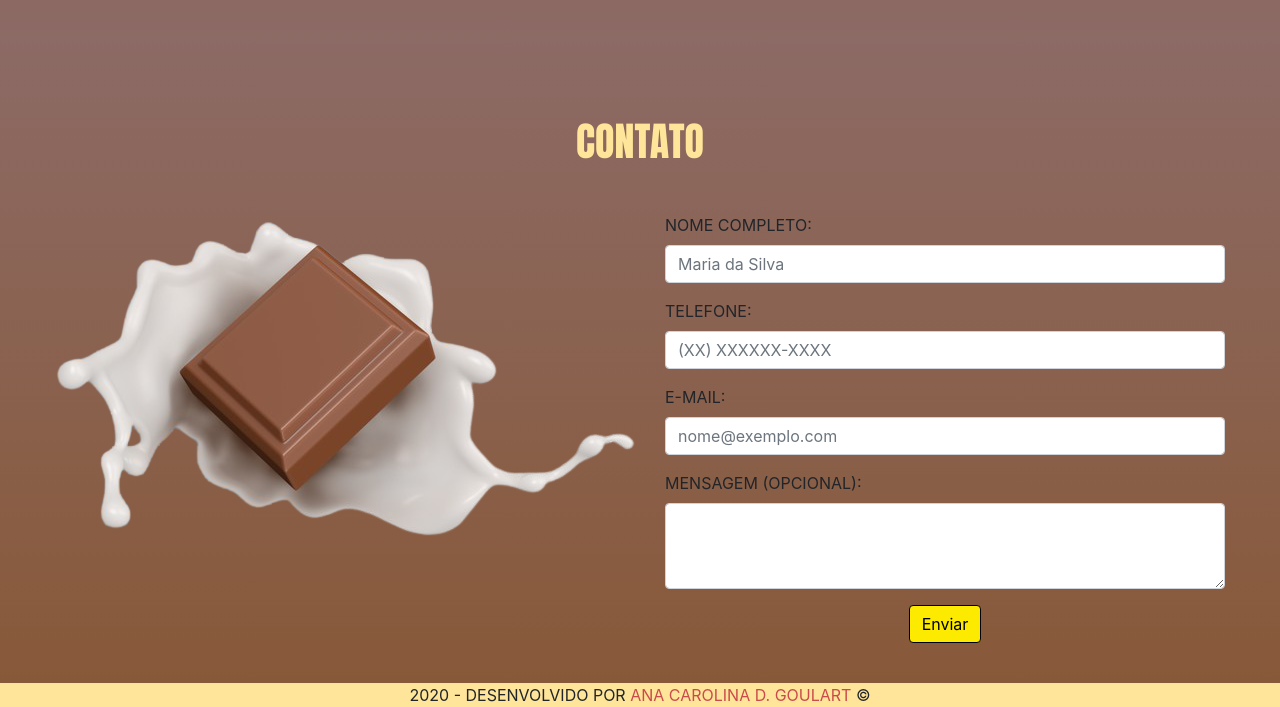
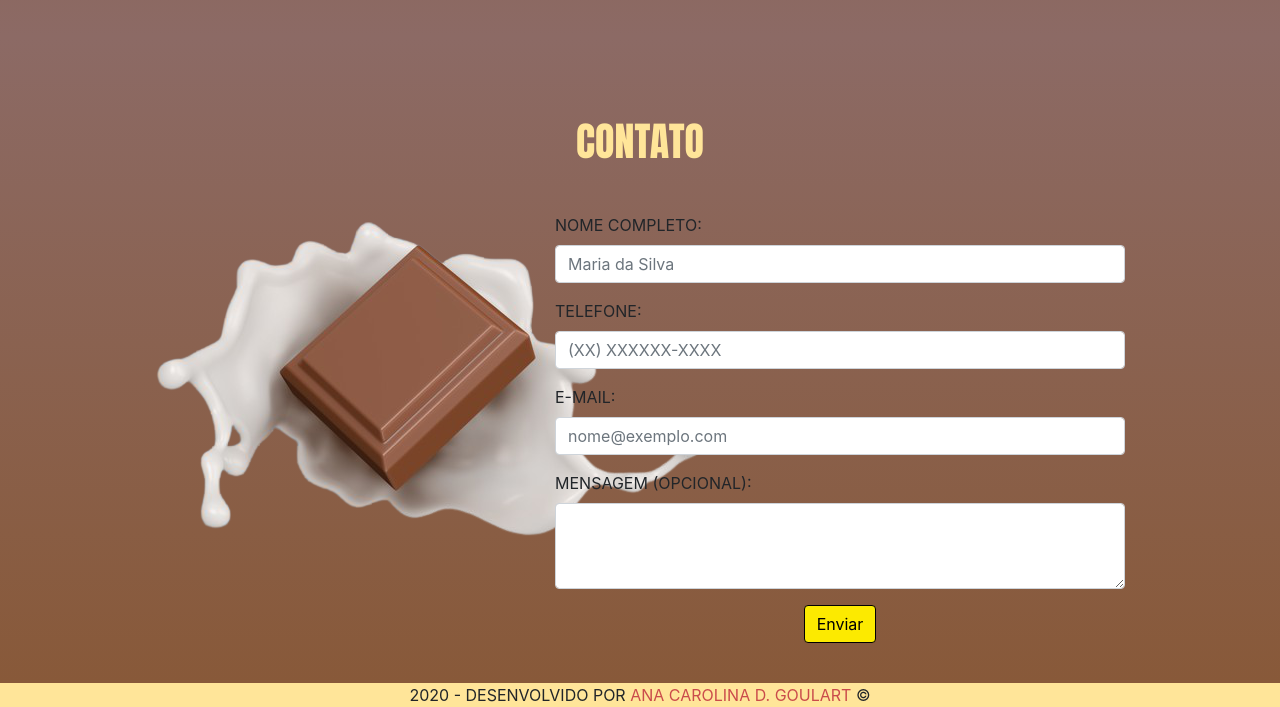
Before and after one commit to printf-ana/chocolate-com-pimenta, a plain HTML site: page index.html in a window 1280 px wide. Shown: the part 1818-2525 px from the top of the page. Drawn offline with nearby package versions, Linux system fonts and the light colour scheme.

Commit message:
Add files via upload
Alterações na responsividade

```diff
--- a/index.html
+++ b/index.html
@@ -102,7 +102,7 @@
         <h1 class="title">Produtos</h1>
 
         <div class="container produtos">
-            <div class="row">
+            <div class="row justify-content-center">
                 <div class="col-12 col-sm-12 col-md-4 produt">
                     <div class="img-produto">
                         <img src="img/trufa2.jpg" class="card-img-top" alt="...">
@@ -138,10 +138,10 @@
         <h1 class="title">Contato</h1>
         <div class="container-fluid">
             <div class="row justify-content-center">
-                <div class="col">
+                <div class="col-12 col-md-4">
                     <img src="img/form-img.png" alt="">
                 </div>
-                <div class="col">
+                <div class="col-12 col-md-6">
                     <form class="form" data-netlify="true">
                         <div class="form-group">
                             <label for="name">Nome Completo:</label>
```
